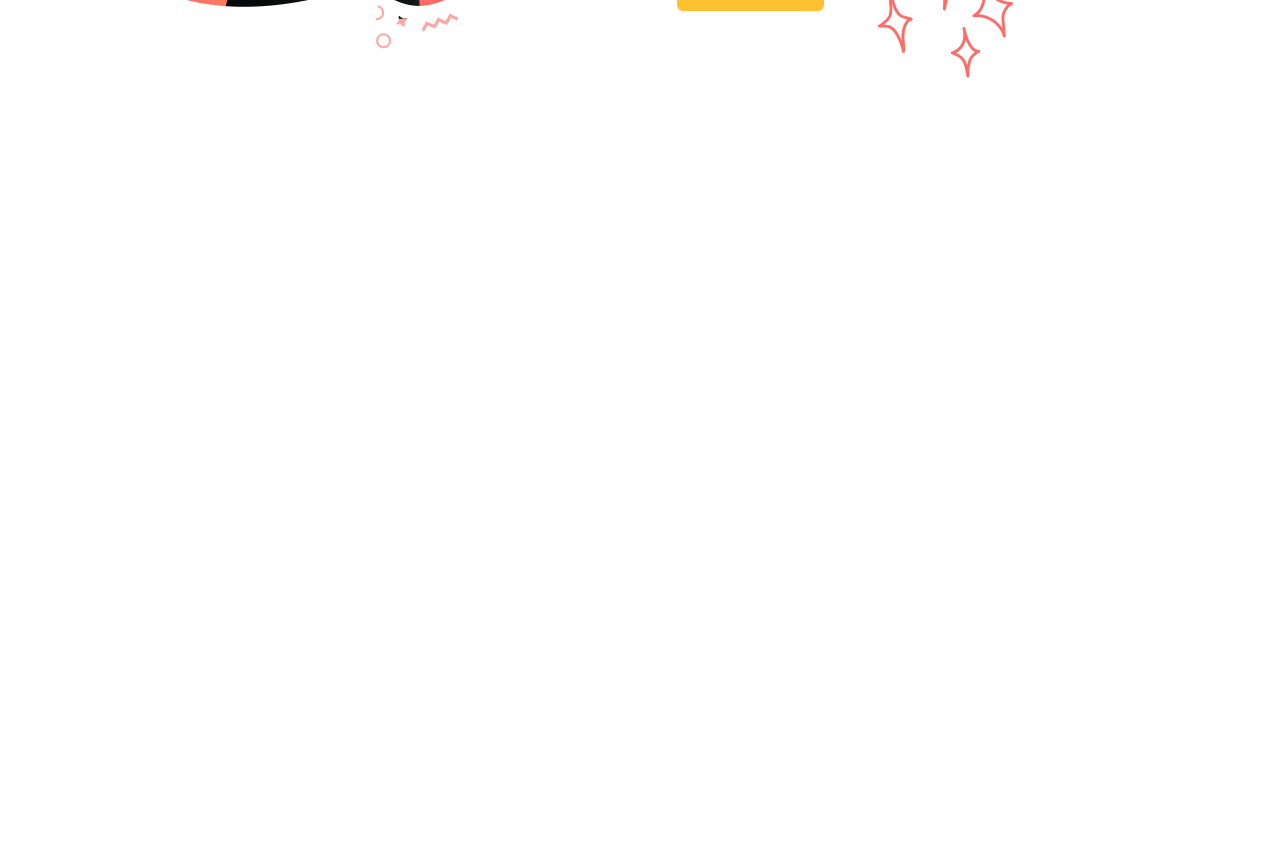
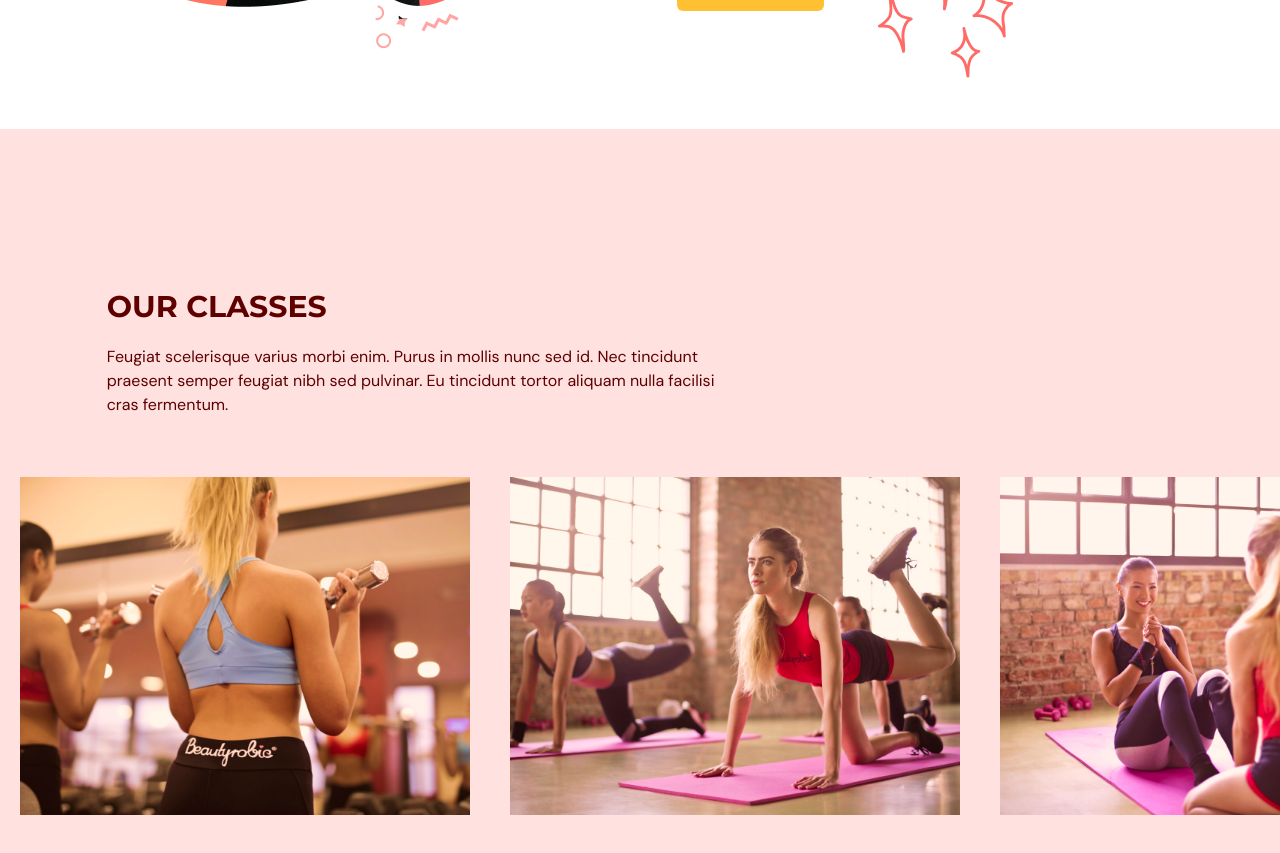
Before and after one commit to eagle-tex/gym-typescript, a React (Vite) app: page / in a window 1280 px wide. Shown: the part 2000-2853 px from the top of the page. Before the commit the page ends 2129 px from the top, so only its background shows below. Built offline with nearby package versions, Linux system fonts and the light colour scheme.

Commit message:
feat(App.tsx): use OurClasses component in App

```diff
--- a/src/App.tsx
+++ b/src/App.tsx
@@ -4,6 +4,7 @@ import Navbar from '@/scenes/navbar';
 
 import Benefits from './scenes/benefits';
 import Home from './scenes/home';
+import OurClasses from './scenes/ourClasses';
 import { SelectedPage } from './shared/types';
 
 function App() {
@@ -36,6 +37,8 @@ function App() {
       <Home setSelectedPage={setSelectedPage} />
 
       <Benefits setSelectedPage={setSelectedPage} />
+
+      <OurClasses setSelectedPage={setSelectedPage} />
     </div>
   );
 }
```
